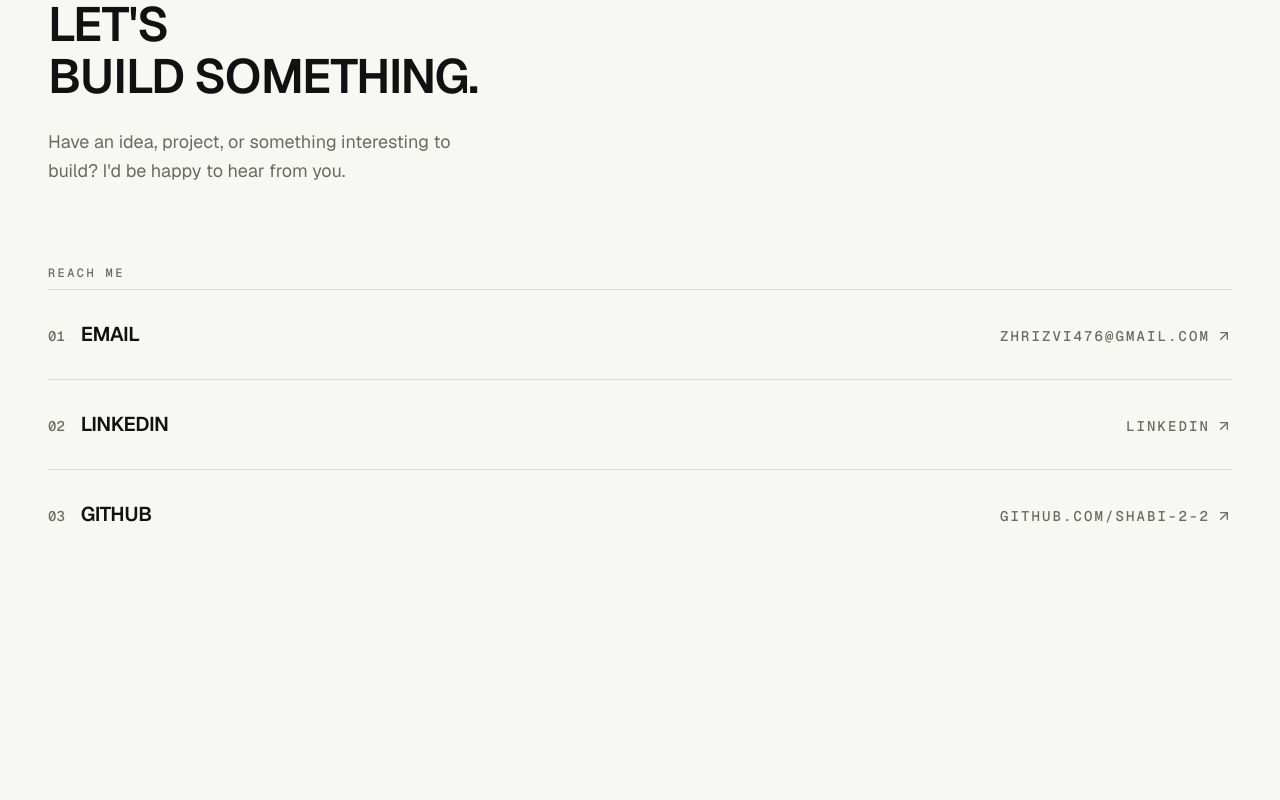
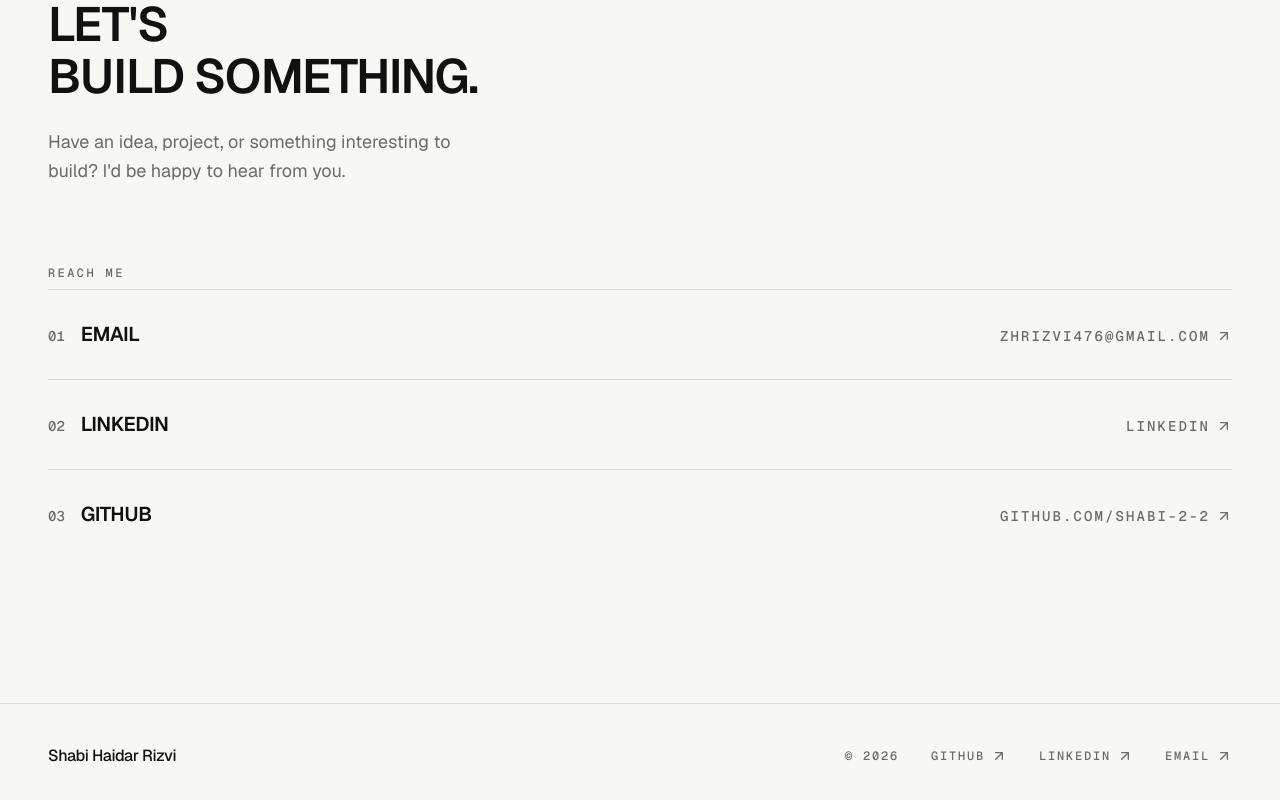
Before and after one commit to shabi-2-2/Portfolio_01, a Next.js app: page / in a window 1280 px wide. Shown: the part 7129-7929 px from the top of the page. Before the commit the page ends 7832 px from the top, so only its background shows below. Built offline with nearby package versions, Linux system fonts and the light colour scheme.

Commit message:
feat: add footer component and render it on the home page

```diff
--- a/app/page.tsx
+++ b/app/page.tsx
@@ -5,6 +5,7 @@ import { OpenSourceSection } from "@/components/home/open-source-section";
 import { WorkSection } from "@/components/home/work-section";
 import { WritingSection } from "@/components/home/writing-section";
 import { Navbar } from "@/components/layout/navbar";
+import { Footer } from "@/components/layout/footer";
 
 export default function Home() {
   return (
@@ -18,6 +19,7 @@ export default function Home() {
         <WritingSection />
         <ContactSection />
       </main>
+      <Footer />
     </>
   );
 }
--- /dev/null
+++ b/components/layout/footer.tsx
@@ -0,0 +1,46 @@
+import { ArrowLink } from "@/components/ui/arrow-link";
+import { Container } from "@/components/layout/container";
+
+const githubUrl = "https://github.com/shabi-2-2";
+const linkedInUrl = "https://www.linkedin.com/in/shabi-haidar-rizvi-bab637385/";
+const emailUrl = "mailto:zhrizvi476@gmail.com";
+
+const footerLinkClasses =
+  "py-1 font-mono text-xs font-medium uppercase tracking-[0.15em] text-muted-foreground hover:text-foreground";
+
+export function Footer() {
+  return (
+    <footer className="border-t border-border">
+      <Container className="flex flex-col gap-6 py-8 md:flex-row md:items-center md:justify-between md:py-10">
+        <p className="font-medium tracking-tight text-foreground">
+          Shabi Haidar Rizvi
+        </p>
+
+        <div className="flex flex-col gap-2 sm:flex-row sm:items-center sm:gap-8">
+          <p className="font-mono text-xs font-medium uppercase tracking-[0.15em] text-muted-foreground">
+            © 2026
+          </p>
+          <ArrowLink
+            href={githubUrl}
+            target="_blank"
+            rel="noopener noreferrer"
+            className={footerLinkClasses}
+          >
+            GitHub
+          </ArrowLink>
+          <ArrowLink
+            href={linkedInUrl}
+            target="_blank"
+            rel="noopener noreferrer"
+            className={footerLinkClasses}
+          >
+            LinkedIn
+          </ArrowLink>
+          <ArrowLink className={footerLinkClasses} href={emailUrl}>
+            Email
+          </ArrowLink>
+        </div>
+      </Container>
+    </footer>
+  );
+}
```
